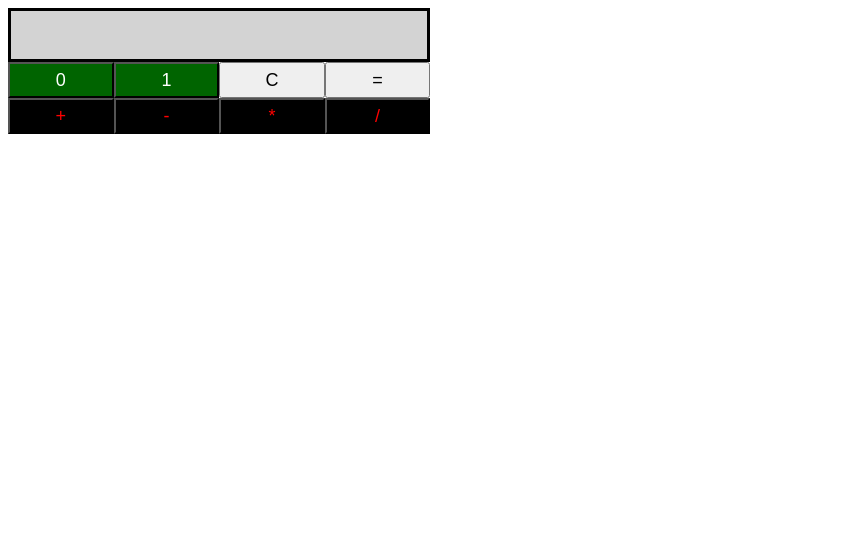
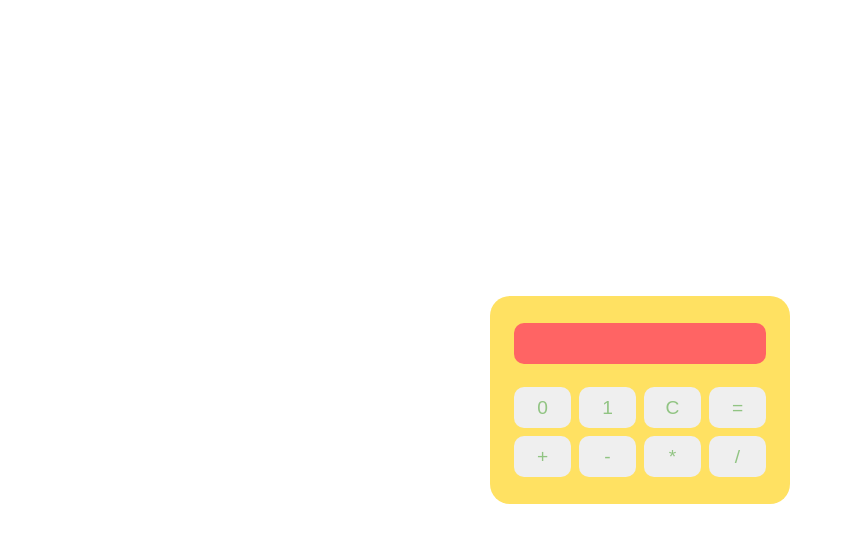
Before and after one commit to Aryan-ki-codepanti/binary-calculator, a plain HTML site: page index.html in a window 1280 px wide. Shown: the whole page, without its empty margins (0-845 px from the left). Drawn offline with Linux system fonts and the light colour scheme.

Commit message:
Added My Styles

```diff
--- /dev/null
+++ b/css/myStyles.css
@@ -0,0 +1,49 @@
+
+*{
+    margin: 0;
+    padding: 0;
+    box-sizing: border-box;
+}
+
+body{
+    min-height: 100vh;
+    display: grid;
+    place-items: center;
+}
+
+.wrapper{
+    background-color: #FFE162;
+    width: 300px;
+    /* border: 2px solid black; */
+    padding: 1.7em 1.5em;
+    border-radius: 20px;
+}
+
+#res{
+    padding: 0.5em;
+    min-height: 41.2px;
+    background: #FF6464;
+    font-size: 1.2em;
+    border-radius: 10px;
+    margin-bottom: 1.2em;
+    color: #FFF;
+
+}
+
+#btns{
+    display: grid;
+    grid-template-columns: repeat(4 , 1fr);
+    gap: 0.5em;
+}
+
+
+.btn{
+    padding: 0.5em;
+    border-radius: 10px;
+    border: none;
+    cursor: pointer;
+    color: #91C483;
+    font-size: 1.2em;
+
+    transition: background-color 0.4s ease-in-out;
+}
--- a/index.html
+++ b/index.html
@@ -4,21 +4,22 @@
         <meta charset="UTF-8" />
         <meta http-equiv="X-UA-Compatible" content="IE=edge" />
         <meta name="viewport" content="width=device-width, initial-scale=1.0" />
-        <link rel="stylesheet" href="css/styles.css">
+        <link rel="stylesheet" href="css/myStyles.css">
         <title>Binary Calculator | Hackerrank</title>
     </head>
     <body>
-        <div id="res"></div>
-
-        <div id="btns">
-            <button id="btn0">0</button>
-            <button id="btn1">1</button>
-            <button id="btnClr">C</button>
-            <button id="btnEql">=</button>
-            <button id="btnSum">+</button>
-            <button id="btnSub">-</button>
-            <button id="btnMul">*</button>
-            <button id="btnDiv">/</button>
+        <div class="wrapper">
+            <div id="res"></div>
+            <div id="btns">
+                <button class="btn" id="btn0">0</button>
+                <button class="btn" id="btn1">1</button>
+                <button class="btn" id="btnClr">C</button>
+                <button class="btn" id="btnEql">=</button>
+                <button class="btn" id="btnSum">+</button>
+                <button class="btn" id="btnSub">-</button>
+                <button class="btn" id="btnMul">*</button>
+                <button class="btn" id="btnDiv">/</button>
+            </div>
         </div>
         <script src="js/App.js" ></script>
     </body>
```
